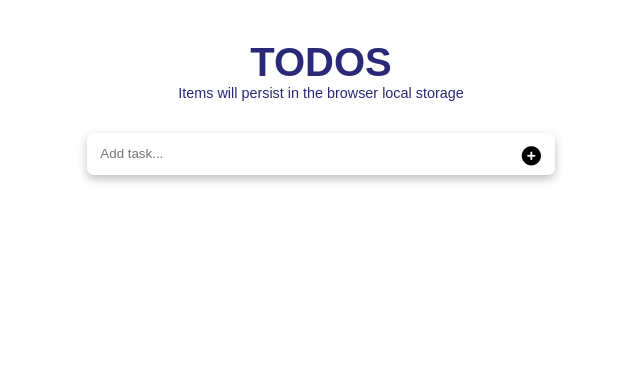
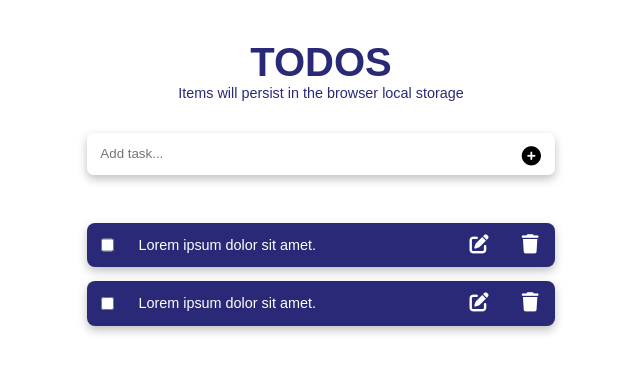
Before and after one commit to Rysth/REACT-Todo-App, a React (Create React App) app: page / in a window 1280 px wide. Shown: the top 372 px of the page, without its empty margins (319-959 px from the left). Built offline with nearby package versions, Linux system fonts and the light colour scheme; a web font is replaced by a local one.

Commit message:
Created list component.

```diff
--- a/public/index.html
+++ b/public/index.html
@@ -13,7 +13,7 @@
       crossorigin="anonymous"
       referrerpolicy="no-referrer"
     />
-    <title>React App</title>
+    <title>REACT | RysthCraft | ToDo App</title>
   </head>
   <body>
     <noscript>You need to enable JavaScript to run this app.</noscript>
--- a/src/ToDo/ToDo.css
+++ b/src/ToDo/ToDo.css
@@ -26,12 +26,12 @@
 /* Form */
 
 .app-form {
-  margin: 1em 0;
+  margin: 1em 0 0 0;
   text-align: center;
-  position: relative;
 }
 
 .form-group {
+  position: relative;
   padding: 1em;
 }
 
@@ -57,4 +57,56 @@
   z-index: 100;
   border: none;
   background: none;
+  transition: color 0.15s;
 }
+
+.form-icon:hover {
+  color: var(--CL-primary);
+}
+
+/* List */
+
+.app-list {
+  list-style-type: none;
+  padding: 1em;
+  display: grid;
+  gap: 0.85em;
+}
+
+.list-item {
+  display: flex;
+  justify-content: space-around;
+  box-shadow: 0 4px 10px rgb(0, 0, 0, 0.25);
+  border-radius: 0.5em;
+  background-color: var(--CL-secondary);
+}
+
+.item-checkbox {
+  border: none;
+  outline: none;
+}
+
+.item-task {
+  font-size: 0.9rem;
+  width: 65%;
+  max-height: 1.5em;
+  overflow: auto;
+  color: var(--CL-neutral-white);
+}
+
+.item-button {
+  border: none;
+  background: none;
+  font-size: 1.2rem;
+  cursor: pointer;
+  color: var(--CL-neutral-white);
+  transition: color 0.15s;
+}
+
+.item-button:hover.edit {
+  color: greenyellow;
+}
+
+.item-button:hover.delete {
+  color: red;
+}
--- a/src/ToDo/ToDo.js
+++ b/src/ToDo/ToDo.js
@@ -9,6 +9,28 @@ function ToDo() {
       <div className="container">
         <ToDoHeader />
         <ToDoForm />
+        <ul className="app-list">
+          <li className="list-item">
+            <input className="item-checkbox" type="checkbox" name="#" id="#" />
+            <p className="item-task">Lorem ipsum dolor sit amet.</p>
+            <button type="button" className="item-button edit">
+              <i className="fa-solid fa-edit" />
+            </button>
+            <button type="button" className="item-button delete">
+              <i className="fa-solid fa-trash" />
+            </button>
+          </li>
+          <li className="list-item">
+            <input className="item-checkbox" type="checkbox" name="#" id="#" />
+            <p className="item-task">Lorem ipsum dolor sit amet.</p>
+            <button type="button" className="item-button edit">
+              <i className="fa-solid fa-edit" />
+            </button>
+            <button type="button" className="item-button delete">
+              <i className="fa-solid fa-trash" />
+            </button>
+          </li>
+        </ul>
       </div>
     </div>
   );
--- a/src/ToDo/ToDoForm.js
+++ b/src/ToDo/ToDoForm.js
@@ -30,8 +30,6 @@ function ToDoForm() {
             placeholder="Add task..."
           />
         </label>
-      </div>
-      <div className="form-group">
         <button className="form-icon" type="submit">
           <i className="fa-solid fa-circle-plus" />
         </button>
```
